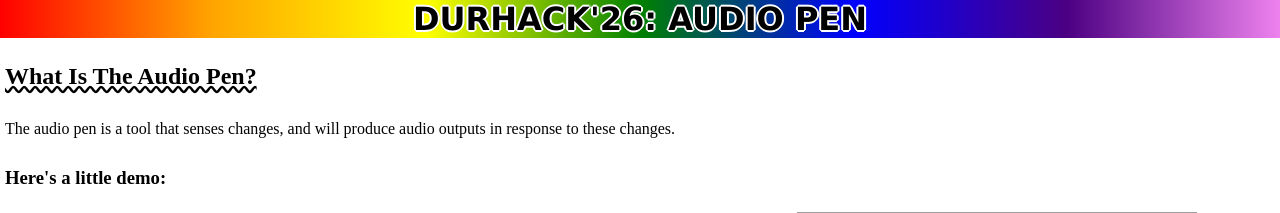
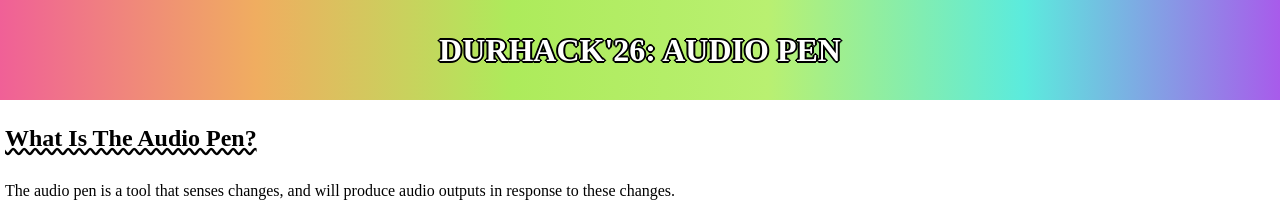
Before and after one commit to Starianne/AudioPen, a Flask app: page / in a window 1280 px wide. Shown: the top 213 px of the page. Run offline with Flask 3, Linux system fonts and the light colour scheme; some web fonts are replaced; grey boxes are pictures that could not be loaded.

Commit message:
thats more css changes

```diff
--- a/static/style.css
+++ b/static/style.css
@@ -3,9 +3,15 @@ body {
     padding: 0;
 }
 
-.banner{
-    background-image: linear-gradient(to right,red,orange,yellow,green,blue,indigo,violet);
+
+.banner {
+    background-image: linear-gradient(to right,#F06097,#F0AD60,#ADEB5B,#B9F071,#5BEBDD,#A85BEB);
     margin: 0;
+    height: 100px;
+    line-height: 100px;
+    font-family: 'PatchworkRegular';
+    font-weight: normal;
+    font-style: normal;
 }
 
 .container {
@@ -44,9 +50,10 @@ body {
 h1 {
     margin: 0;
     text-align: center;
-    text-shadow: 2px 0 #fff, -2px 0 #fff, 0 2px #fff, 0 -2px #fff,
-    1px 1px #fff, -1px -1px #fff, 1px -1px #fff, -1px 1px #fff;
-    font-family:Verdana, Geneva, Tahoma, sans-serif;
+    color: white;
+    text-shadow: 2px 0 #000, -2px 0 #000, 0 2px #000, 0 -2px #000,
+    1px 1px #000, -1px -1px #000, 1px -1px #000, -1px 1px #000;
+    /*font-family:Verdana, Geneva, Tahoma, sans-serif;*/
 }
 
 h2 {
```
